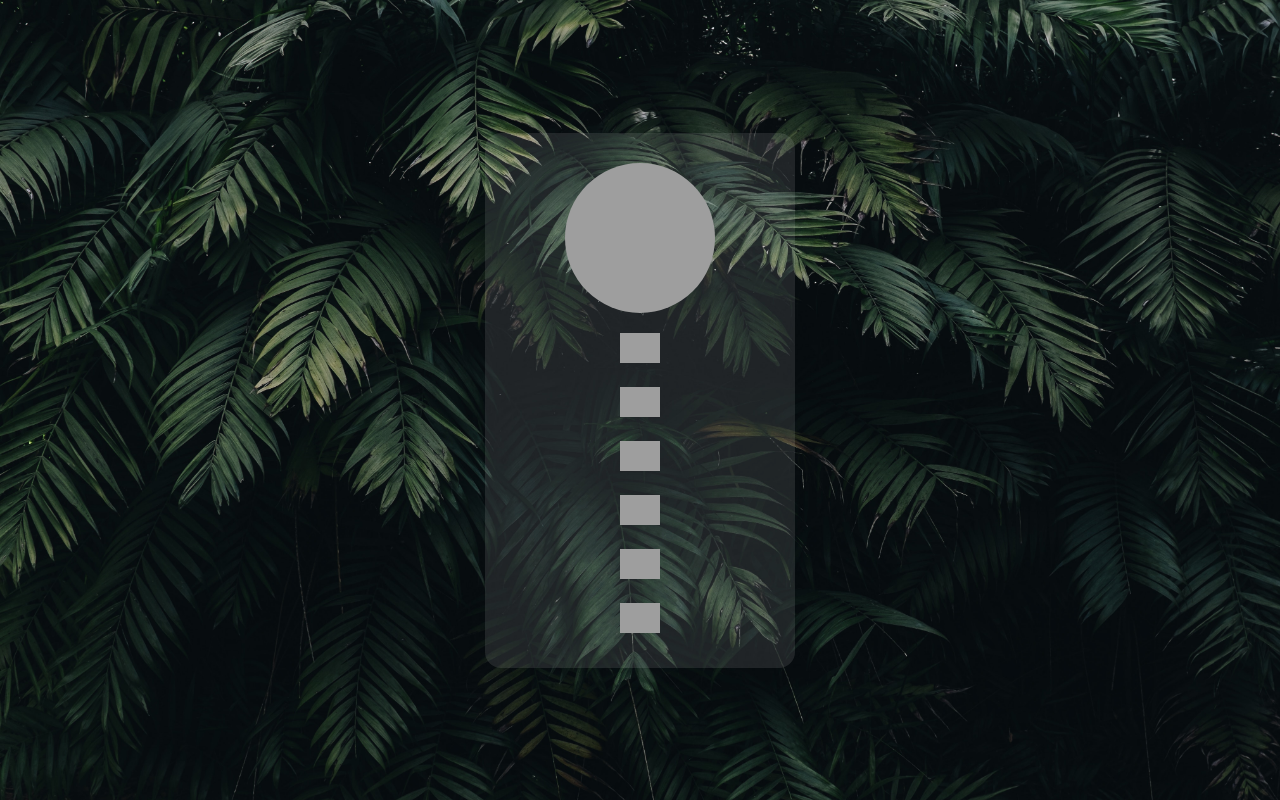
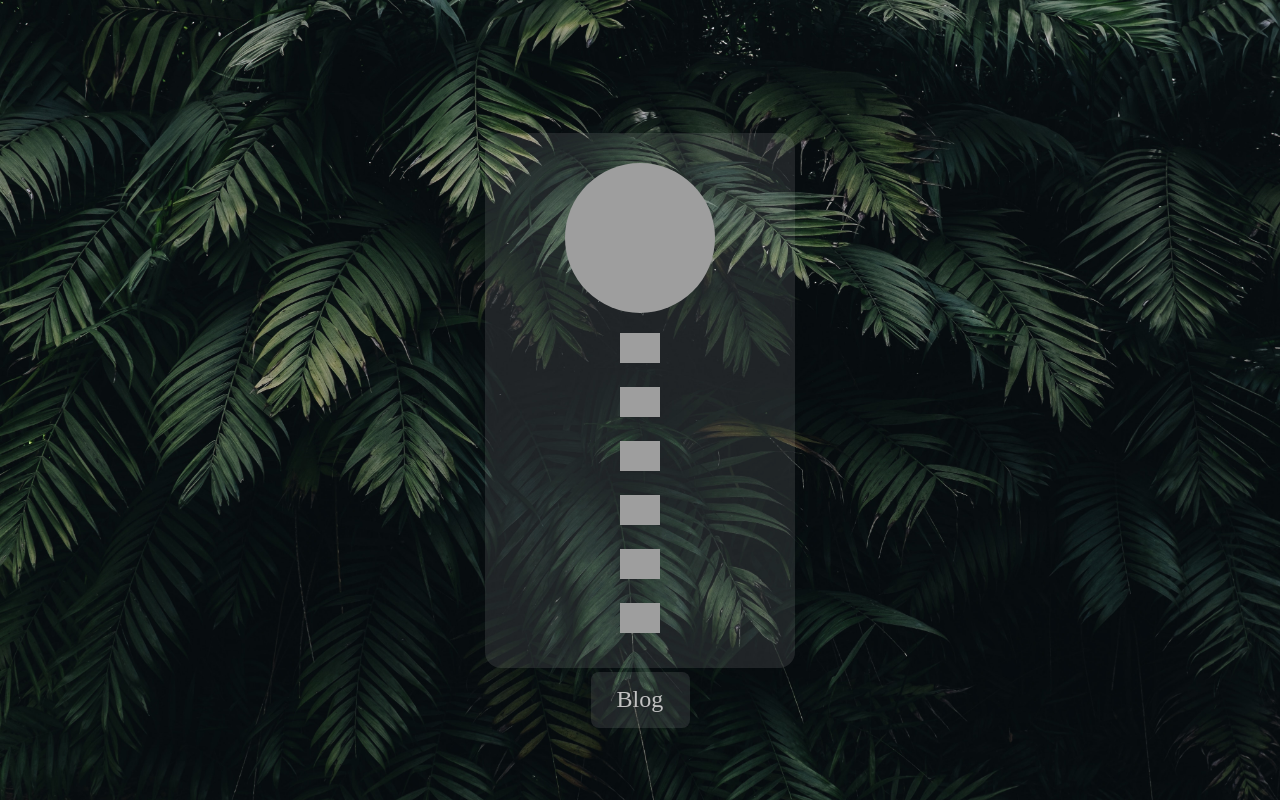
Before and after one commit to siyahsensei/siyahsensei.github.io, a plain HTML site: page index.html in a window 1280 px wide. Drawn offline with Linux system fonts and the light colour scheme; grey boxes are pictures that could not be loaded.

Commit message:
blog page added

```diff
--- a/index.html
+++ b/index.html
@@ -8,6 +8,7 @@
   <title>KaraSensei</title>
   <link rel="stylesheet" href="mystyle.css">
 </head>
+<body>
   <div class="container">
     <div class="box-center fixed">
       <div class="accounts">
@@ -40,6 +41,9 @@
         </a>
       </div>
     </div>
+    <div class="box-under-nav-1 fixed navbar">
+      <a href="./blog.html" class="button">Blog</a>
+    </div>
   </div>
 </body>
 
--- a/mystyle.css
+++ b/mystyle.css
@@ -23,7 +23,6 @@ body {
     height: 535px;
     overflow: auto;
     margin: auto;
-    position: absolute;
     top: 0;
     left: 0;
     bottom: 0;
@@ -33,7 +32,21 @@ body {
     border-radius: 2vh;
 }
 
-.box-center.fixed {
+.box-under-nav-1 {
+    width: 99px;
+    height: 56px;
+    overflow: auto;
+    margin: auto;
+    top: 600px;
+    left: 0;
+    bottom: 0;
+    right: 0;
+    content: '';
+    box-shadow: inset 0 0 0 100vh rgba(255, 255, 255, 0.1);
+    border-radius: 1vh;
+}
+
+.fixed {
     position: fixed;
     z-index: 999;
 }
@@ -63,3 +76,14 @@ body {
 img {
     height: 30px;
 }
+
+.button {
+    border: none;
+    color: rgb(194, 194, 194);
+    padding: 14px 26px;
+    text-align: center;
+    text-decoration: none;
+    display: inline-block;
+    font-size: 24px;
+    cursor: pointer;
+}
```
Also changed, not shown: blog.html (added, +15 -0 lines), articles/spring-cloud-version.png (added), 1 other file.
